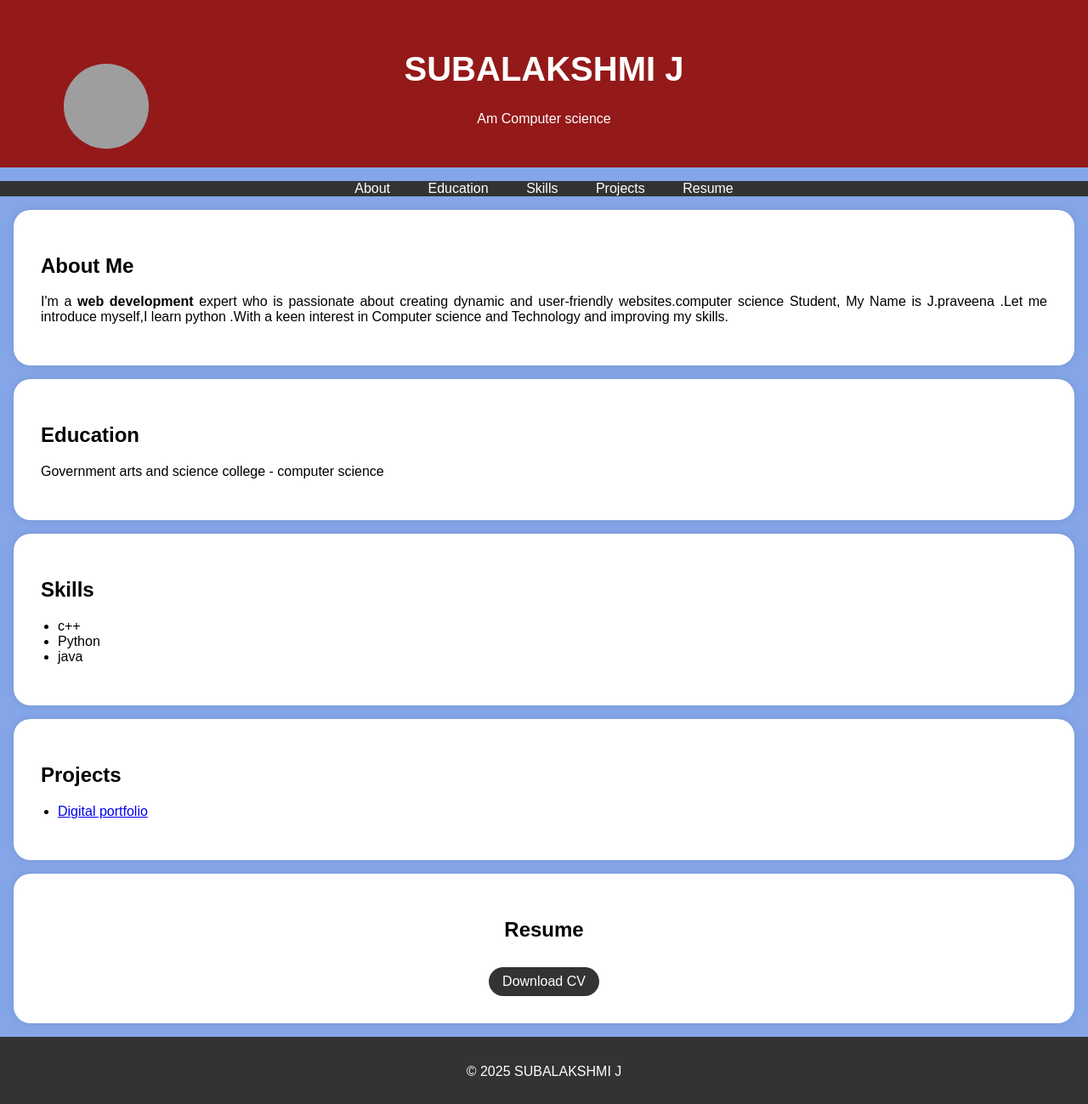
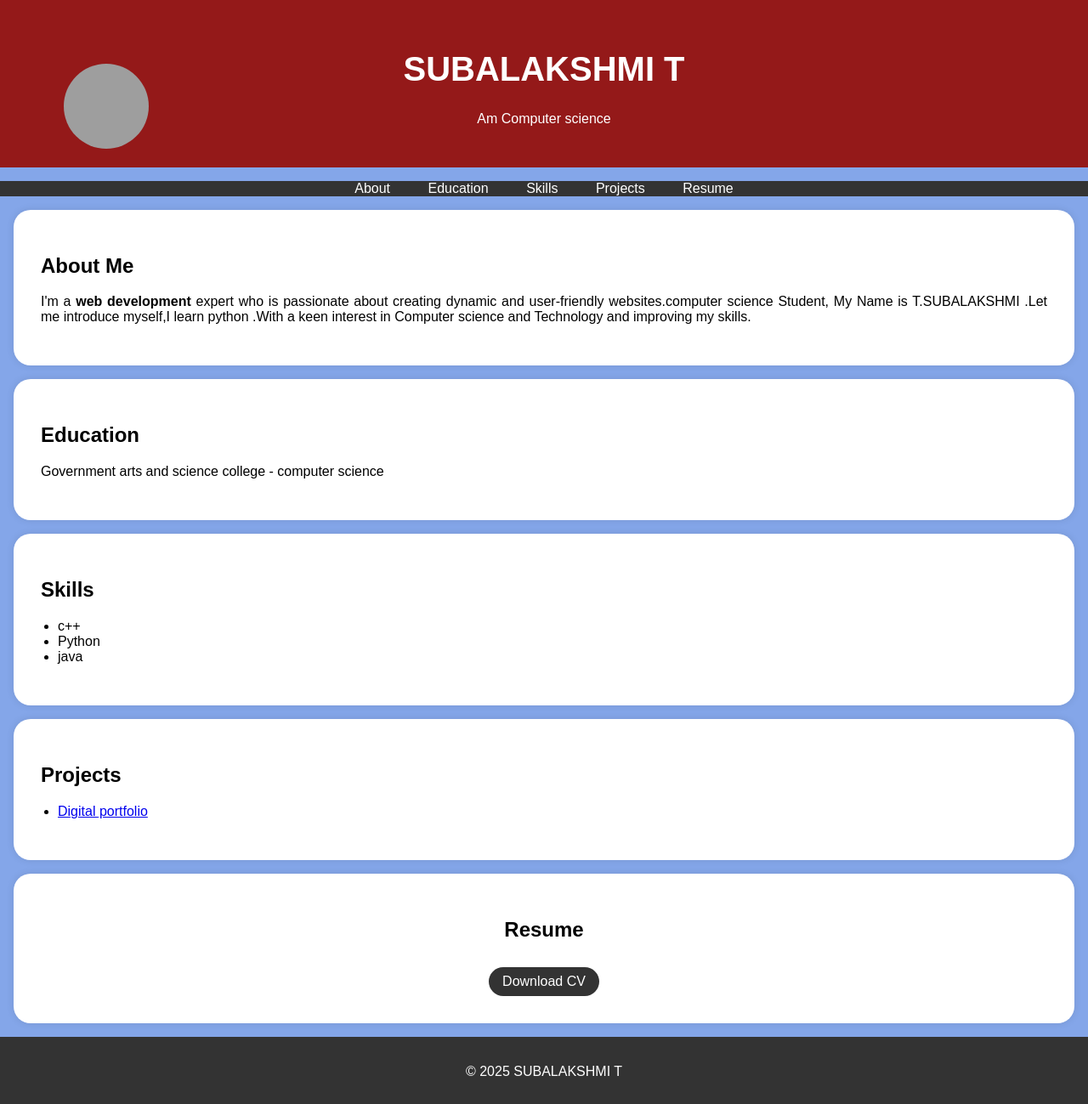
Before and after one commit to subalakshmi05052006/Project-1, a plain HTML site: page index.html in a window 1280 px wide. Shown: the whole page at 85% size. Drawn offline with Linux system fonts and the light colour scheme; grey boxes are pictures that could not be loaded.

Commit message:
Update index.html

```diff
--- a/index.html
+++ b/index.html
@@ -194,7 +194,7 @@
 
             <img src="https://github.com/SUBALAKSHMI 230/Portfolio-/raw/refs/heads/main/20230116_230628.jpg"alt="Your Profile Picture" class="profile-picture">
 
-            <h1>SUBALAKSHMI J</h1>
+            <h1>SUBALAKSHMI T</h1>
 
             <p>Am Computer science</p>
 
@@ -232,7 +232,7 @@
 
             <h2>About Me</h2>
 
-            <p>I'm a <b>web development</b> expert who is passionate about creating dynamic and user-friendly websites.computer science Student, My Name is J.praveena .Let me introduce myself,I learn python .With a  keen interest in Computer science and Technology and improving my skills.
+            <p>I'm a <b>web development</b> expert who is passionate about creating dynamic and user-friendly websites.computer science Student, My Name is T.SUBALAKSHMI .Let me introduce myself,I learn python .With a  keen interest in Computer science and Technology and improving my skills.
 
 
 
@@ -327,7 +327,7 @@
 
     <footer>
 
-        <p>&copy; 2025 SUBALAKSHMI J</p>
+        <p>&copy; 2025 SUBALAKSHMI T</p>
 
     </footer>
 
```
